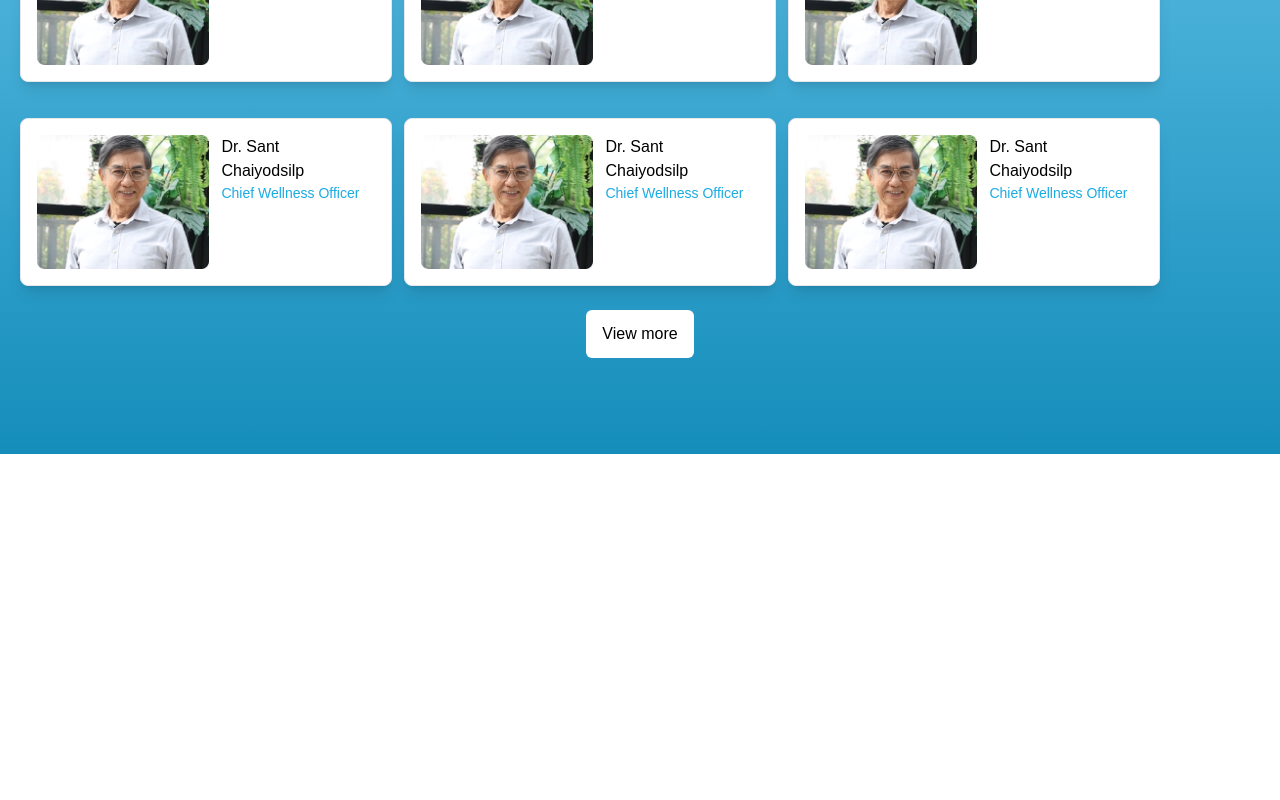
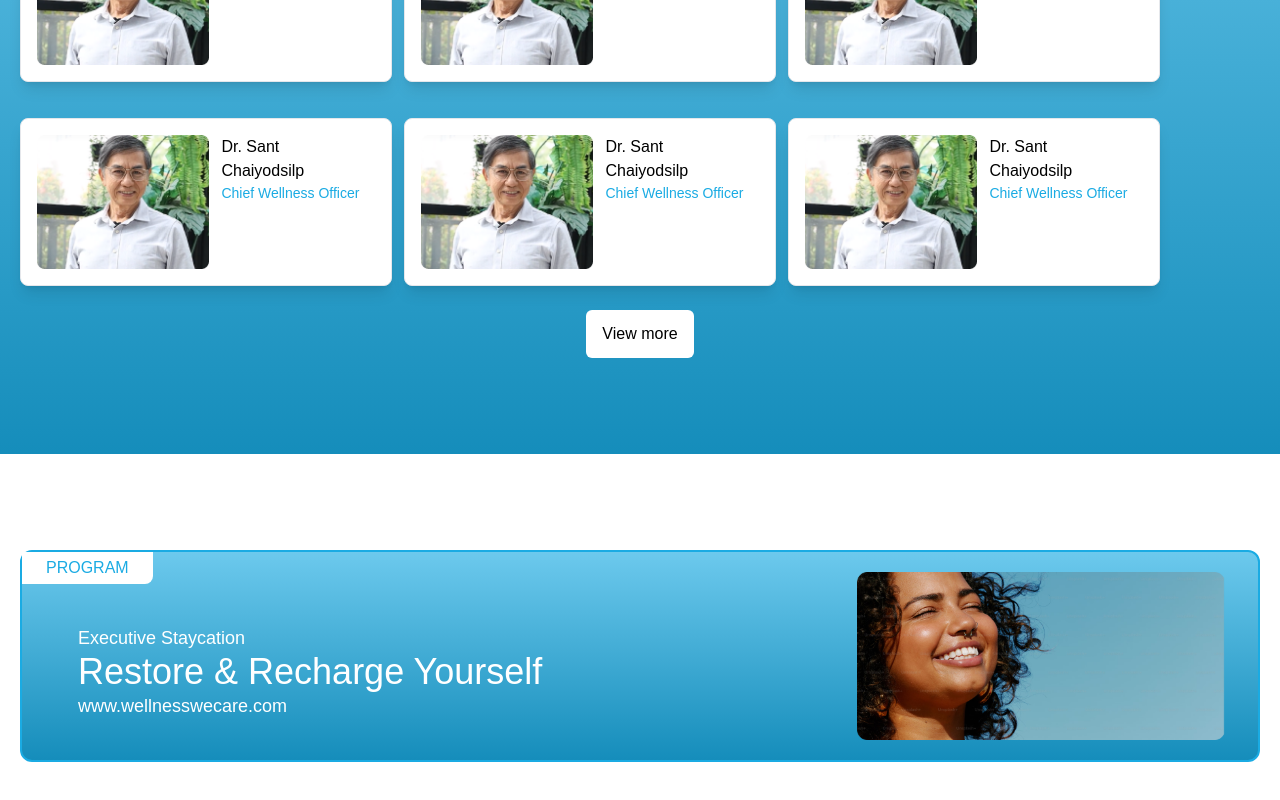
Before and after one commit to FrontX-Ganesh/mega_lifesciences, a Next.js app: page / in a window 1280 px wide. Shown: the part 2835-3635 px from the top of the page. Before the commit the page ends 3289 px from the top, so only its background shows below. Built offline with nearby package versions, Linux system fonts and the light colour scheme.

Commit message:
Program component created

```diff
--- /dev/null
+++ b/app/_components/Program/index.jsx
@@ -0,0 +1,38 @@
+import React from "react";
+import program from "@/public/images/program.png"
+import Image from "next/image";
+
+const Program = () => {
+  return (
+    <section className="bg-white">
+      <div className="px-5 py-24 max-w-7xl mx-auto">
+        <div className="flex flex-wrap gap-3 bg-gradient-to-b from-[#6CC9ED] to-[#158DBB] text-white rounded-xl border-2 border-[#1AABE3]">
+          <div className="w-full sm:w-[65%]">
+            <p className="bg-white text-[#1AABE3] w-min px-6 py-1 rounded-br-lg mb-10">
+              PROGRAM
+            </p>
+            <div className="pl-14">
+              <div className="md:text-lg sm:text-base text-sm text-[3F3F46]">
+                Executive Staycation
+              </div>
+              <h3 className="md:text-4xl sm:text-3xl text-[24px]">
+                Restore & Recharge Yourself{" "}
+              </h3>
+              <p className="md:text-lg sm:text-base text-sm text-[3F3F46] mb-10">
+                www.wellnesswecare.com
+              </p>
+            </div>
+          </div>
+          <div className="w-full sm:w-[33%]">
+            <Image
+              src={program}
+              className="h-full w-full rounded-tr-md rounded-br-md p-5"
+            />
+          </div>
+        </div>
+      </div>
+    </section>
+  );
+};
+
+export default Program;
--- a/app/page.js
+++ b/app/page.js
@@ -1,6 +1,7 @@
 import Categories from "./_components/Categories";
 import Experts from "./_components/Experts";
 import HomePageHeading from "./_components/HomePageHeading";
+import Program from "./_components/Program";
 import Resources from "./_components/Resources";
 import YourJourney from "./_components/YourJourney";
 
@@ -12,6 +13,7 @@ export default function Home() {
       <YourJourney />
       <Resources />
       <Experts />
+      <Program />
     </>
   );
 }
```
Also changed, not shown: public/images/program.png (added).
